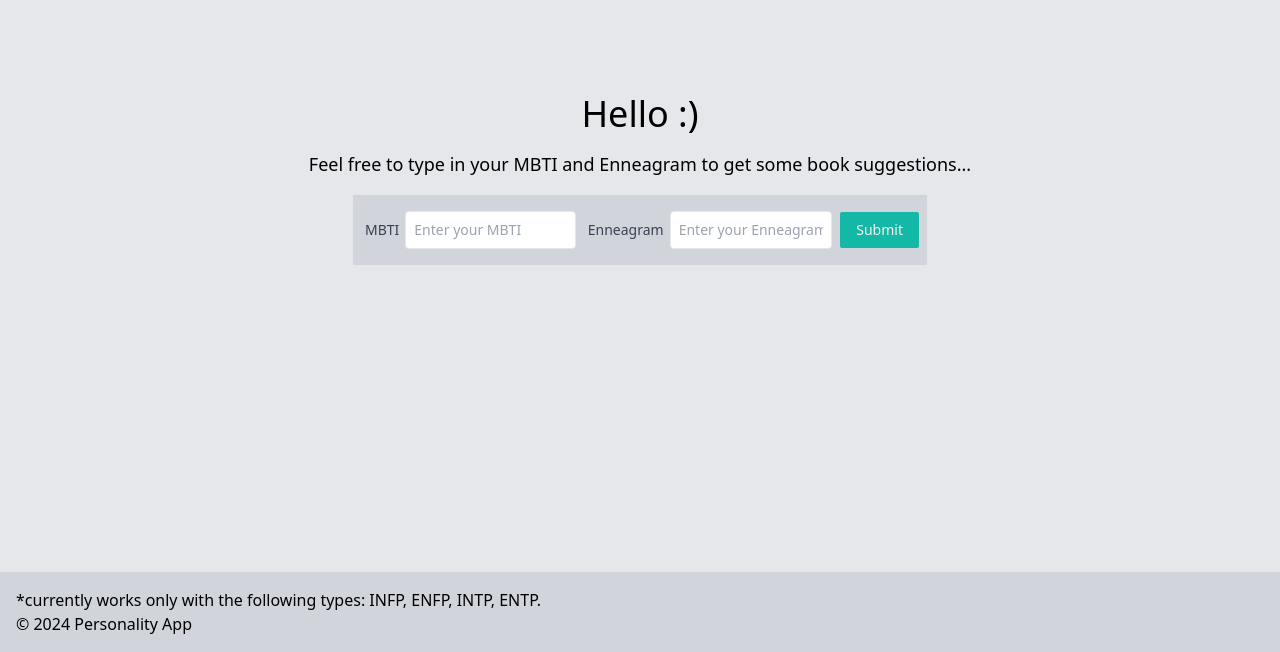
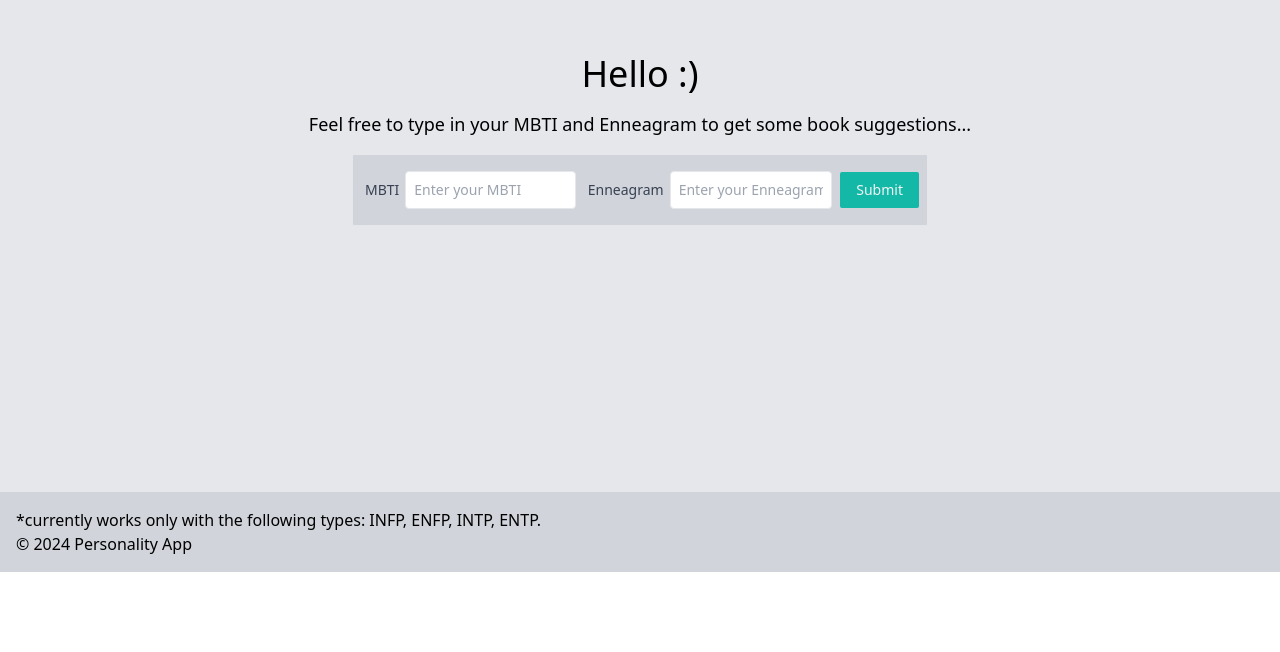
Before and after one commit to BK-222/MBTIbooks, a Nuxt app: page / in a window 1280 px wide. Shown: the part 228-880 px from the top of the page. After the commit the page ends 800 px from the top, so only its background shows below. Built offline with nearby package versions, Linux system fonts and the light colour scheme.

Commit message:
Fixed the footer induced scrollbar.

```diff
--- a/assets/css/main.css
+++ b/assets/css/main.css
@@ -1,16 +1,3 @@
 @tailwind base;
 @tailwind components;
 @tailwind utilities;
-
-
-  .route-leave-active, .route-enter-active {
-    @apply transition-all duration-300 ease-in-out;
-  }
-
-  .route-enter-from, .route-leave-to {
-    @apply opacity-0 translate-y-4;
-  }
-
-  .route-enter-to, .route-leave-from {
-    @apply opacity-100 translate-y-0;
-  }
--- a/components/BaseForm.vue
+++ b/components/BaseForm.vue
@@ -6,7 +6,7 @@
 </template> -->
 
 <template>
-  <form class="flex flex-col lg:flex-row w-full max-w-xl mx-auto px-4 py-4 lg:px-2 bg-gray-300 text-sm text-gray-700 border rounded-sm focus:outline-none transition space-y-4 lg:space-y-0 lg:space-x-2">
+  <form class="flex flex-col lg:items-center lg:flex-row w-full max-w-xl mx-auto px-4 py-4 lg:px-2 bg-gray-300 text-sm text-gray-700 border rounded-sm focus:outline-none transition space-y-4 lg:space-y-0 lg:space-x-2">
     <slot></slot>
   </form>
 </template>
--- a/layouts/default.vue
+++ b/layouts/default.vue
@@ -2,10 +2,11 @@
   <div class="flex flex-col bg-gray-200 min-h-screen">
     <header>
     </header>
-    <main class="flex-grow">
+    <!-- <main class="flex-grow overflow y-auto"> -->
+    <main class="flex-grow flex items-center justify-center">
       <slot></slot>
     </main>
-    <footer class="bg-gray-300 p-4 mt-auto">
+    <footer class="bg-gray-300 p-4">
       <p>*currently works only with the following types: INFP, ENFP, INTP, ENTP.</p>
       <p>&copy; 2024 Personality App</p>
     </footer>
--- a/pages/index.vue
+++ b/pages/index.vue
@@ -56,8 +56,8 @@ const resetResults = function() {
 </script>
 
 <template>
-  <div class="flex justify-center items-center min-h-screen">
-    <div class="flex flex-col justify-center items-center bg-gray-200">
+  <div class="w-full">
+    <div class="flex flex-col items-center p-4">
       <p class="my-4 text-4xl">Hello :)</p>
       <p class="mb-4 text-center text-lg">Feel free to type in your MBTI and Enneagram to get some book suggestions...</p>
       <UserForm v-if="!isLoading" @submit="handleSubmit" />
```
